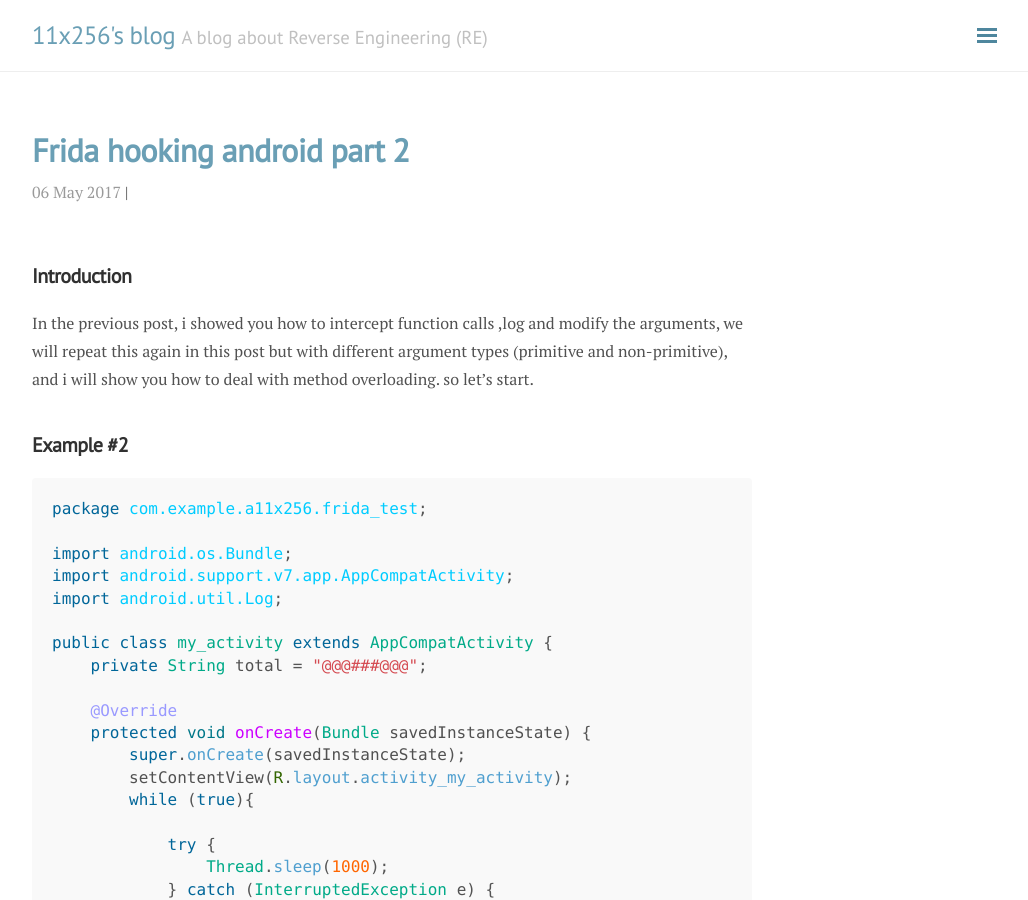
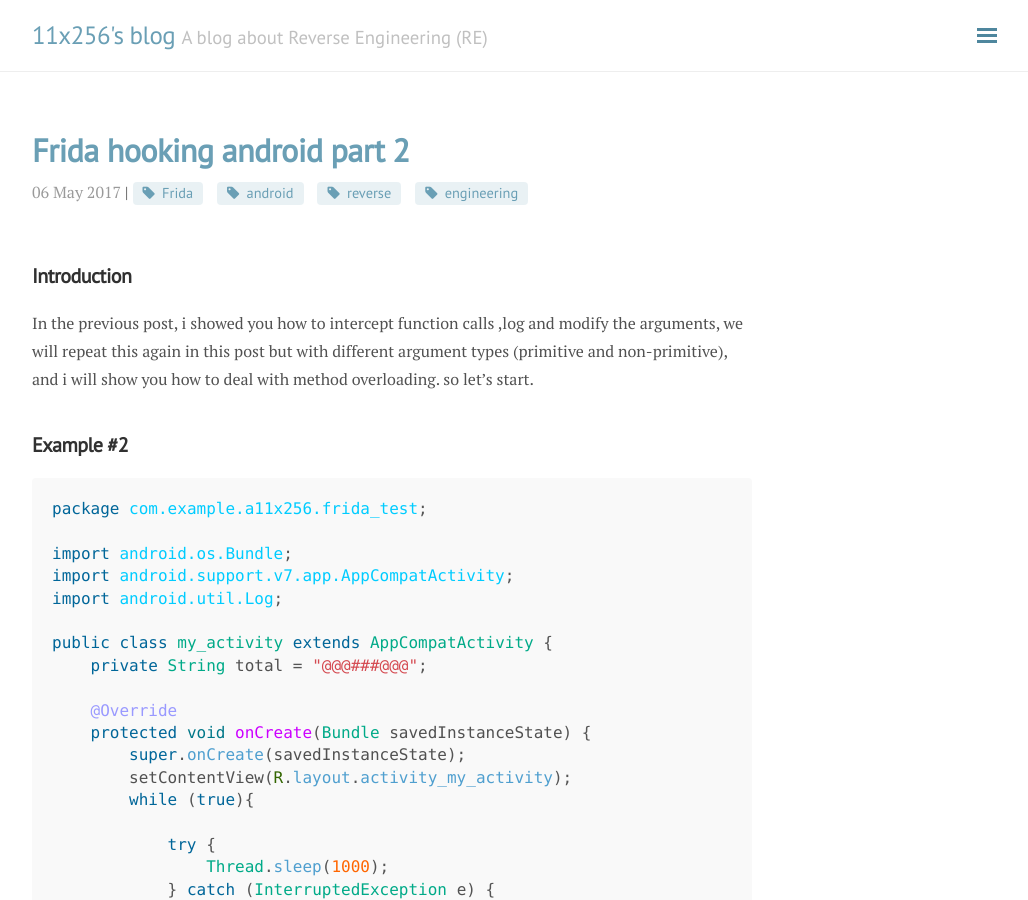
Before and after one commit to bunk3r/11x256.github.io, a Jekyll site: the page built from _posts/2017-05-06-Frida hooking android part 2.markdown, in a window 1280 px wide and 900 px high. Shown: the whole window, without its empty margins (248-1276 px from the left). Built offline with Jekyll 4.4.1, drawn with Linux system fonts in a browser that asks for light colours; nearby versions of some CDN libraries; comment, search, counter and statistics services are not loaded.

Commit message:
fix tags

```diff
--- a/_posts/2017-05-06-Frida hooking android part 2.markdown
+++ b/_posts/2017-05-06-Frida hooking android part 2.markdown
@@ -4,6 +4,7 @@ title:  "Frida hooking android part 2"
 date:   2017-05-06 16:00:00 +0200
 categories: Frida
 description: I will show you how to deal with method overloading and non-primitive datatypes.
+tags: Frida android reverse engineering
 ---
 ## **Introduction**
 
--- a/_posts/2017-05-11-Frida hooking android part 3.markdown
+++ b/_posts/2017-05-11-Frida hooking android part 3.markdown
@@ -4,6 +4,7 @@ title:  "Frida hooking android part 3"
 date:   2017-05-11 3:14:00 +0200
 categories: Frida
 description: Using Frida's RPC to communicate with the hooked android application.
+tags: Frida android reverse engineering
 ---
 ## **Introduction**
 
```
